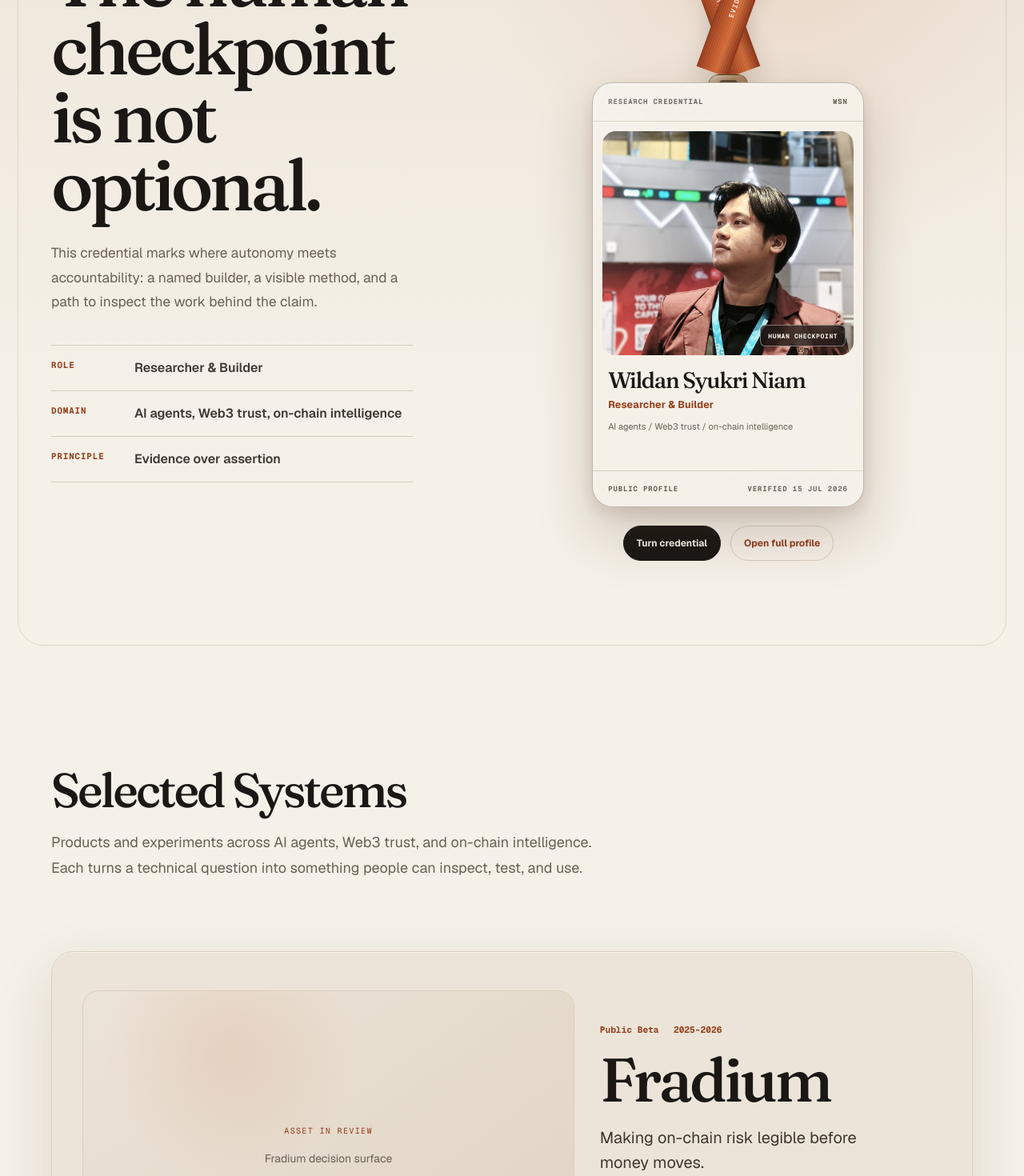
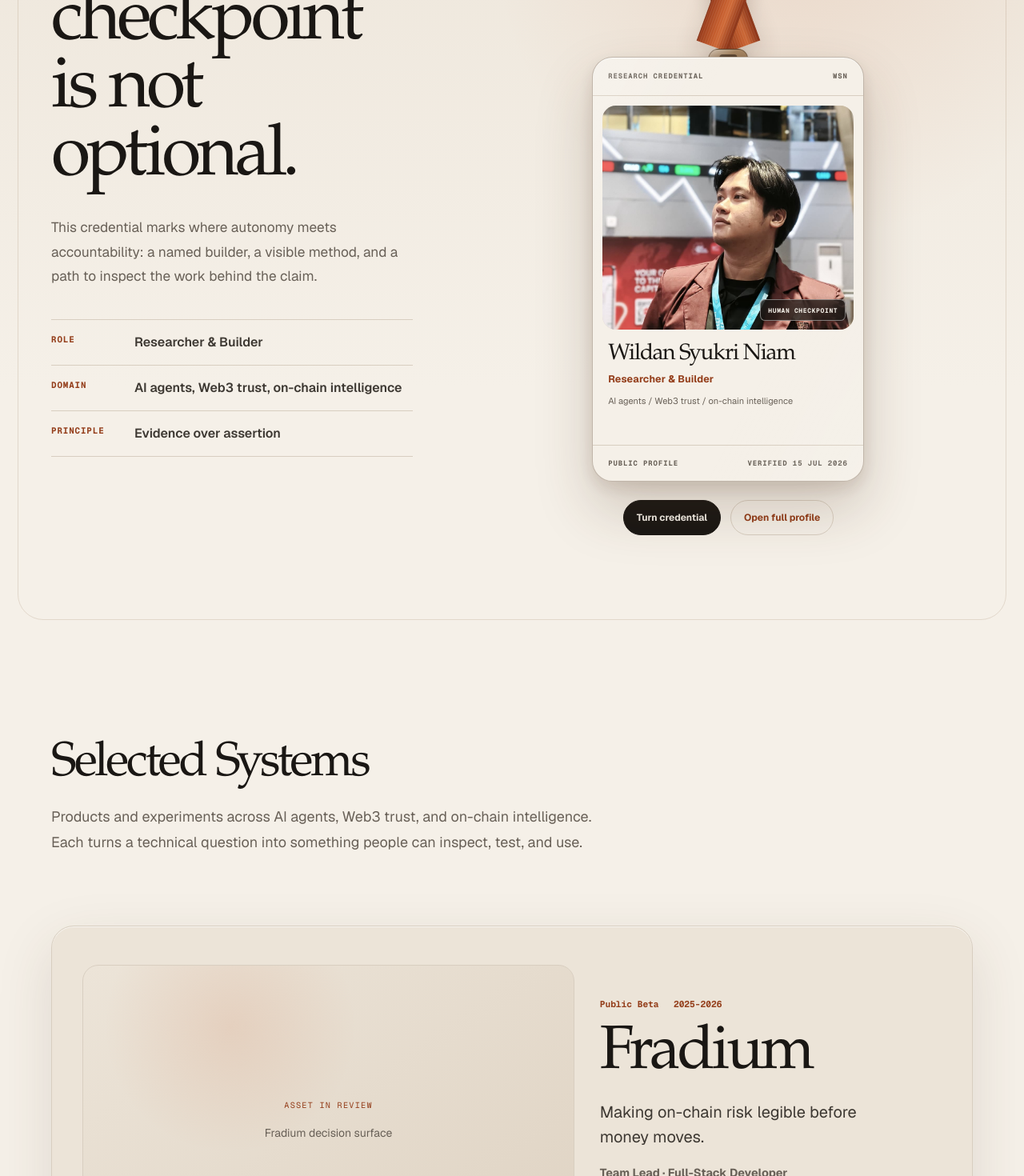
Before and after one commit to wildanniam/web-portfolio, a Next.js app: page / in a window 1280 px wide. Shown: the part 1280-2750 px from the top of the page at 80% size. Built offline with nearby package versions, Linux system fonts and the light colour scheme; no server answers.

Commit message:
perf: use zero-transfer editorial display stack

```diff
--- a/src/app/globals.css
+++ b/src/app/globals.css
@@ -16,12 +16,14 @@
   --color-smoke-900: var(--smoke-900);
   --font-sans: var(--font-geist);
   --font-mono: var(--font-geist-mono);
-  --font-display: var(--font-fraunces);
+  --font-display: var(--font-editorial);
   --shadow-paper: 0 24px 70px rgb(75 55 35 / 0.13);
   --shadow-media: 0 32px 90px rgb(20 16 12 / 0.27);
 }
 
 :root {
+  --font-editorial: "Iowan Old Style", "Palatino Linotype", "Book Antiqua", Palatino, Georgia,
+    serif;
   --paper-0: #f5f0e8;
   --paper-1: #ece4d8;
   --paper-2: #e1d6c7;
@@ -167,7 +169,7 @@ summary:focus-visible {
 
 .selected-system-copy h3 {
   margin: 1.15rem 0 0;
-  font-family: var(--font-fraunces), serif;
+  font-family: var(--font-editorial);
   font-size: clamp(2.8rem, 6vw, 5rem);
   line-height: 0.95;
   font-weight: 520;
@@ -386,7 +388,7 @@ summary:focus-visible {
 .credential-section__copy h2 {
   max-width: 10ch;
   margin: 0;
-  font-family: var(--font-fraunces), serif;
+  font-family: var(--font-editorial);
   font-size: clamp(3.15rem, 7vw, 5.6rem);
   line-height: 0.95;
   font-weight: 520;
@@ -676,7 +678,7 @@ summary:focus-visible {
 
 .credential-identity p {
   margin: 0;
-  font-family: var(--font-fraunces), serif;
+  font-family: var(--font-editorial);
   font-size: 1.75rem;
   line-height: 1;
   font-weight: 560;
@@ -720,7 +722,7 @@ summary:focus-visible {
   display: block;
   max-width: 8ch;
   margin-top: 0.75rem;
-  font-family: var(--font-fraunces), serif;
+  font-family: var(--font-editorial);
   font-size: 2.35rem;
   line-height: 0.96;
   font-weight: 550;
--- a/src/app/layout.tsx
+++ b/src/app/layout.tsx
@@ -1,5 +1,5 @@
 import type { Metadata, Viewport } from "next";
-import { Fraunces, Geist, Geist_Mono } from "next/font/google";
+import { Geist, Geist_Mono } from "next/font/google";
 
 import { SiteFooter } from "@/components/layout/site-footer";
 import { SiteHeader } from "@/components/layout/site-header";
@@ -19,13 +19,6 @@ const geistMono = Geist_Mono({
   variable: "--font-geist-mono",
   display: "swap",
   preload: false,
-});
-
-const fraunces = Fraunces({
-  subsets: ["latin"],
-  weight: "500",
-  variable: "--font-fraunces",
-  display: "optional",
 });
 
 const metadataBase = getSiteUrl();
@@ -101,7 +94,7 @@ export default function RootLayout({
 
   return (
     <html lang="en" data-scroll-behavior="smooth">
-      <body className={`${geist.variable} ${geistMono.variable} ${fraunces.variable}`}>
+      <body className={`${geist.variable} ${geistMono.variable}`}>
         <script
           type="application/ld+json"
           dangerouslySetInnerHTML={{ __html: serializeJsonLd(structuredData) }}
```
Also changed, not shown: 1 other file (tests, documents, lock files or other folders).
